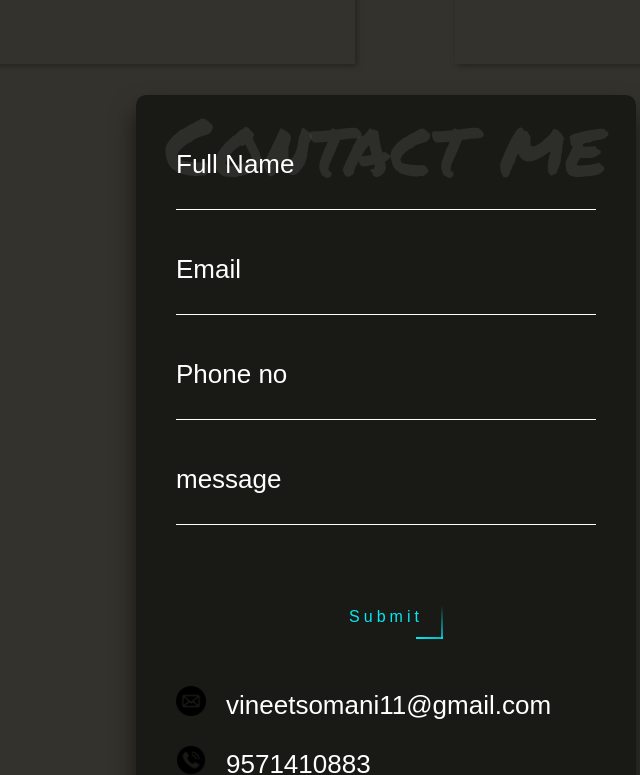
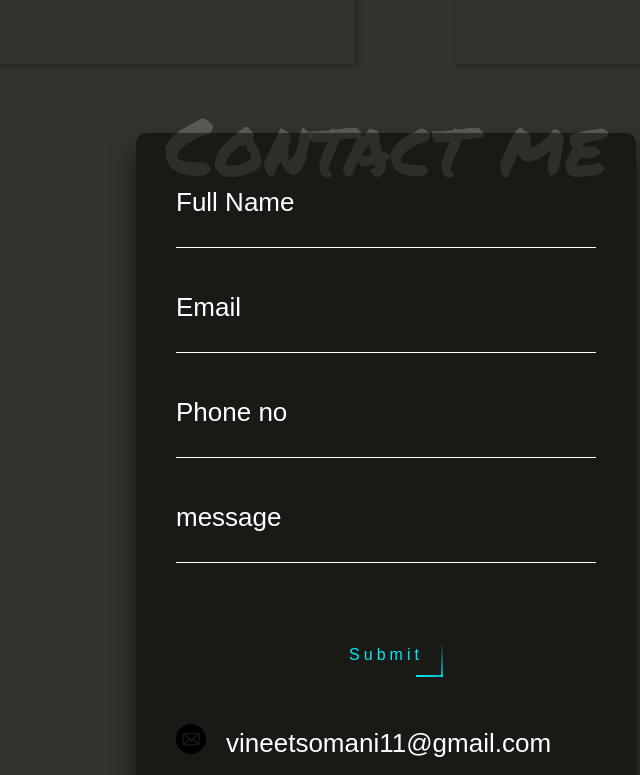
Before and after one commit to dxfuryman/portfolio-react, a React (Vite) app: page /hire in a window 1280 px wide. Shown: the part 3146-3921 px from the top of the page, without its empty margins (640-1280 px from the left). Built offline with nearby package versions, Linux system fonts and the light colour scheme; a web font is replaced by a local one.

Commit message:
dev commit

```diff
--- a/src/hire.css
+++ b/src/hire.css
@@ -38,7 +38,7 @@ body {
     height: 100vh;
     width: 100%;
     left: 4%;
-    margin-top: -5%;
+    margin-top: -3%;
 }
 .login-box {
     position: relative;      /* Changed from absolute */
```
Also changed, not shown: src/nav.jsx (+7 -0 lines).
